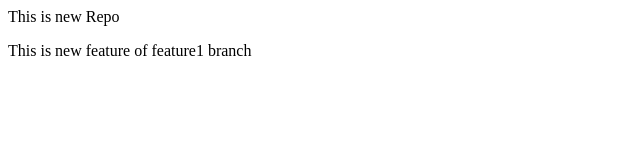
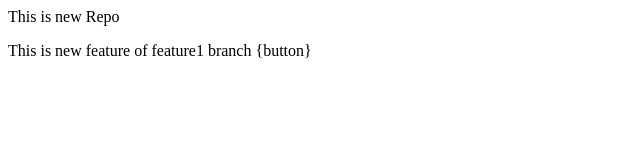
Before and after one commit to Dipali-git-coder/Localrepo, a plain HTML site: page index.html in a window 1280 px wide. Shown: the full height of the page, 0-640 px from the left. Drawn offline with Linux system fonts and the light colour scheme.

Commit message:
Add button

```diff
--- a/index.html
+++ b/index.html
@@ -1,2 +1,2 @@
 <p>This is new Repo</p>
-<p>This is new feature of feature1 branch</p>
+<p>This is new feature of feature1 branch {button}</p>
```
